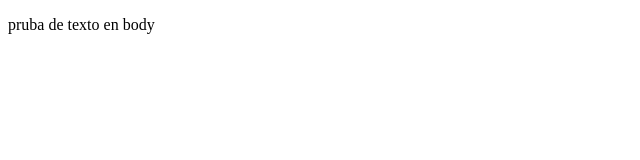
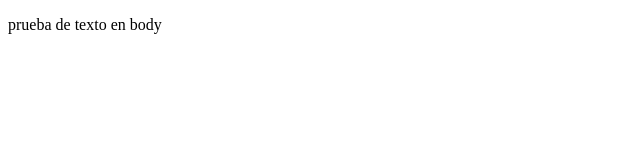
Before and after one commit to Pablozx1/ejercicio1_prework, a plain HTML site: page index.html in a window 1280 px wide. Shown: the full height of the page, 0-640 px from the left. Drawn offline with Linux system fonts and the light colour scheme.

Commit message:
cambios en el ejercicio de conexion

```diff
--- a/index.html
+++ b/index.html
@@ -7,6 +7,6 @@
     <title>hola mundo</title>
 </head>
 <body>
-    <p>pruba de texto en body</p>
+    <p>prueba de texto en body</p>
 </body>
 </html>
```
